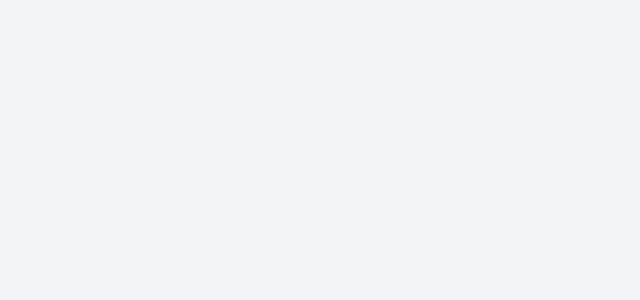
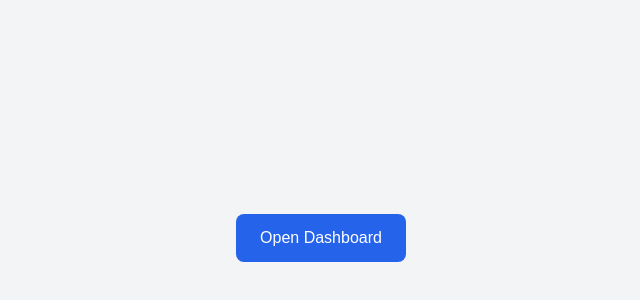
Before and after one commit to Varshithchidurala/globopersona-frontend, a Next.js app: page /dashboard in a window 1280 px wide. Before the commit this address had no page. Shown: the part 162-462 px from the top of the page, without its empty margins (319-959 px from the left). Built offline with nearby package versions, Linux system fonts and the light colour scheme.

Commit message:
fixed redirect loop

```diff
--- a/app/dashboard/page.js
+++ b/app/dashboard/page.js
@@ -1,5 +1,14 @@
-import { redirect } from "next/navigation"
+import Link from "next/link"
 
 export default function Home() {
-  redirect("/dashboard")
+  return (
+    <div className="flex items-center justify-center min-h-screen bg-gray-100">
+      <Link
+        href="/dashboard"
+        className="bg-blue-600 text-white px-6 py-3 rounded-lg"
+      >
+        Open Dashboard
+      </Link>
+    </div>
+  )
 }
```
